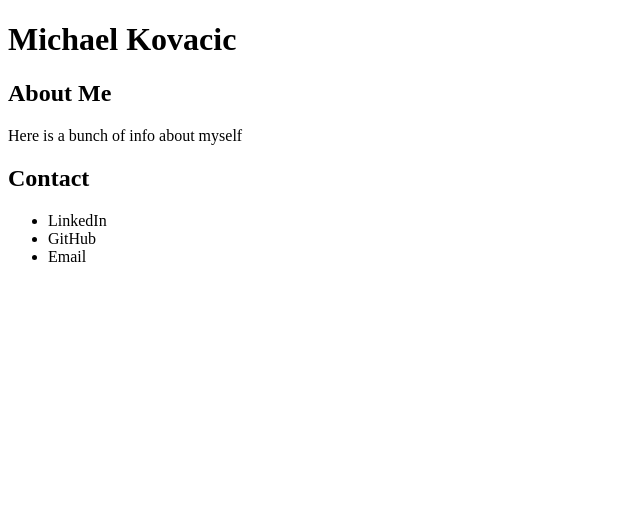
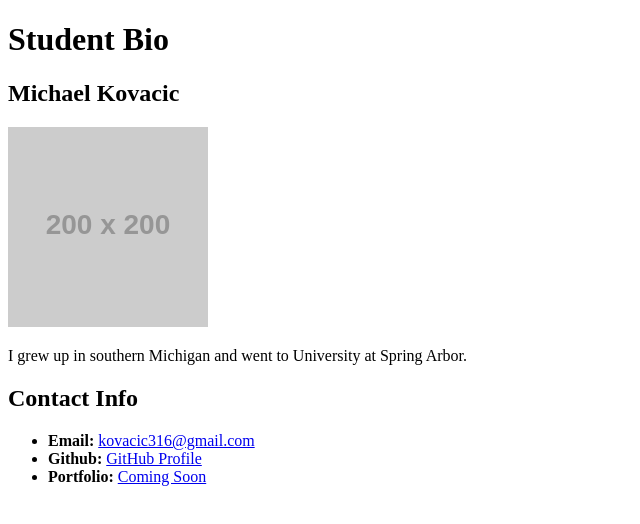
Before and after one commit to kovacicmichael/kovacicmichael.github.io, a plain HTML site: page index.html in a window 1280 px wide. Shown: the whole page, without its empty margins (0-640 px from the left). Drawn offline with Linux system fonts and the light colour scheme; placeholder pictures from the web are drawn by us.

Commit message:
new html file

```diff
--- a/index.html
+++ b/index.html
@@ -1,28 +1,50 @@
 <!DOCTYPE html>
-<html>
-<head>
-	<title>Michael's Portfolio</title>
-</head>
-<body>
+<!DOCTYPE html>
 
-<h1>Michael Kovacic</h1>
+<html lang="en-us">
+	<head>
+		<title>Student Bio</title>
+		<meta charset="utf-8">
+		<link rel="stylesheet" type="text/css" href="assignment2.css">
+
+	</head>
+
+	<body>
+		<header>
+			<h1>Student Bio</h1>
+		</header>
+
+		<div class="container">
+			<section id="main-bio">
+				<h2 class="Header2">Michael Kovacic</h2>
+
+					<img id="bio-image" src="https://via.placeholder.com/200x200" alt="Picture of Michael">
 
 
-<h2>About Me</h2>
+					<p>I grew up in southern Michigan and went to University at Spring Arbor. </p>
+			</section>
 
-	<p>Here is a bunch of info about myself</p>
+			<section id="contact">
+				<h2 class="Header2">Contact Info</h2>
 
-<h2>Contact</h2>
-	<ul>
-		<li>LinkedIn</li>
-		<li>GitHub</li>
-		<li>Email</li>
+					<ul>
+						<li><strong>Email:</strong>
+							<a href="mailto:kovacic316@gmail.com">kovacic316@gmail.com</a>
+						</li>
 
+						<li><strong>Github:</strong>
+							<a href="https://github.com/kovacicmichael" target="_blank">GitHub Profile</a>
+						</li>
 
+						<li><strong>Portfolio:</strong>
+							<a href="#">Coming Soon</a>
 
-		</ul>
+						</li>
 
+					</ul>
+			</section>
+		</div>
 
+	</body>
 
-</body>
 </html>
```
